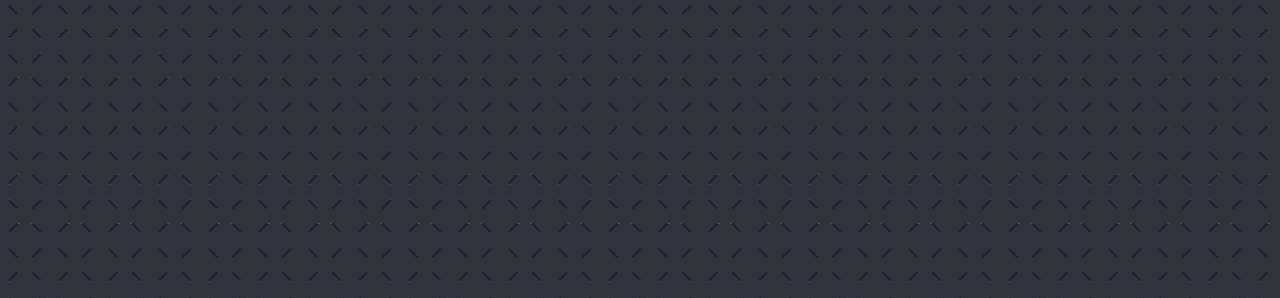
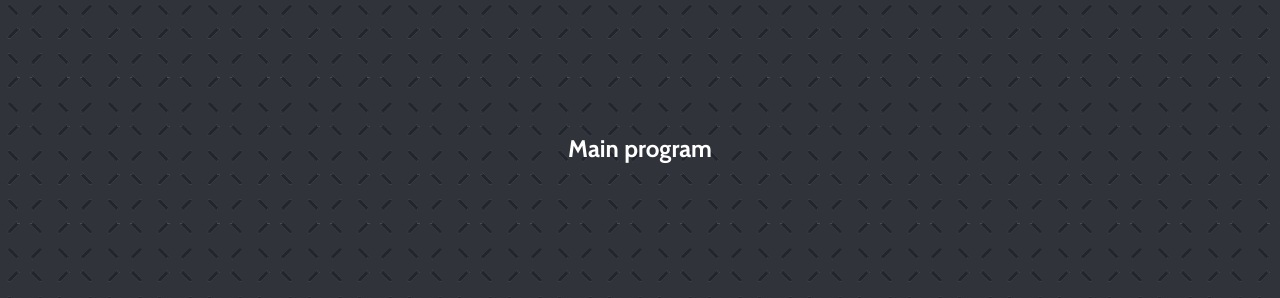
Before and after one commit to MarioSantoro/html-css-my-exercise, a plain HTML site: page index.html in a window 1280 px wide. Shown: the part 869-1167 px from the top of the page. Drawn offline with nearby package versions, Linux system fonts and the light colour scheme.

Commit message:
add header on main-lower

```diff
--- a/index.html
+++ b/index.html
@@ -69,8 +69,10 @@
             </div>
         </section>
 
-        <section class="main-lower">
-
+        <section class="main-lower flex">
+            <div class="container">
+                <h4 class="text-white">Main program</h4>
+            </div>
         </section>
     </main>
 </body>
--- a/style.css/style.css
+++ b/style.css/style.css
@@ -123,4 +123,10 @@
     background-size: contain;
     background-size: 50px;
     background-color: #30333A;
+    justify-content: center;
+    align-items: center;
 }
+
+section.main-lower h4{
+    font-size: 1.5rem;
+}
```
